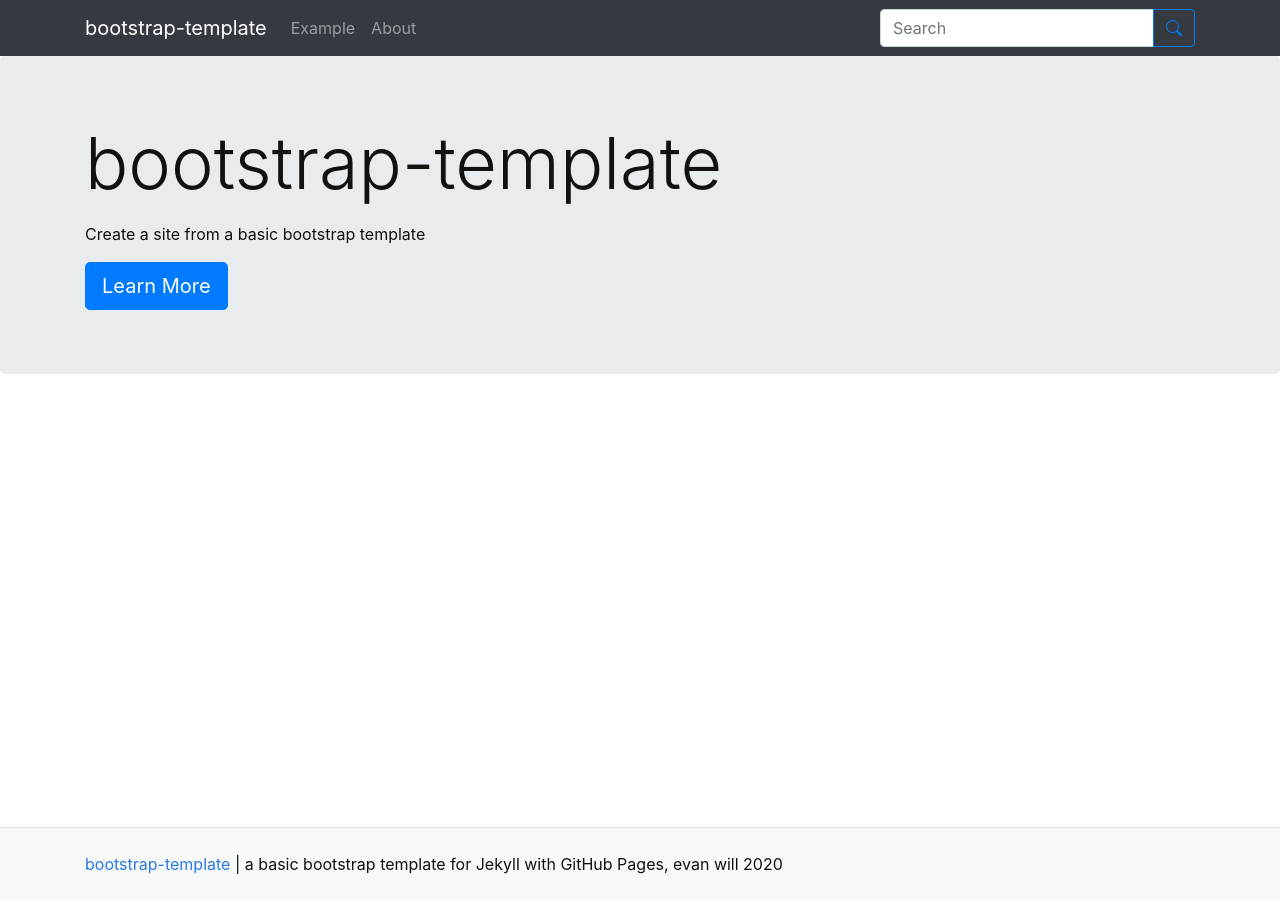
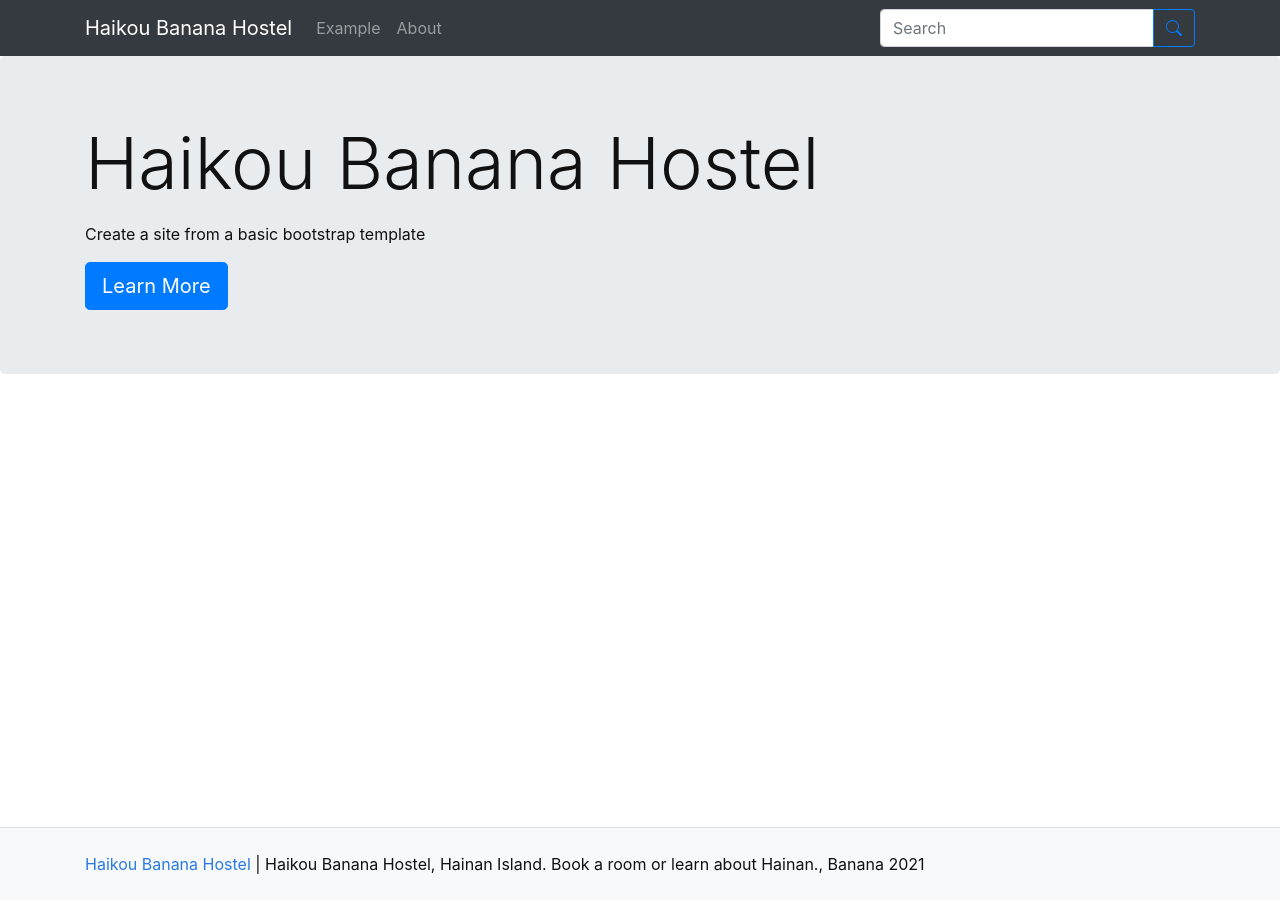
Before and after one commit to pipilu89/bootstrap-template, a Jekyll site: the page built from pages/index.md, in a window 1280 px wide. Built offline with Jekyll 4.4.1, drawn with Linux system fonts in a browser that asks for light colours.

Commit message:
Update _config.yml

```diff
--- a/_config.yml
+++ b/_config.yml
@@ -9,10 +9,10 @@
 #######
 # SITE SETTINGS
 #
-title: bootstrap-template
-description: "a basic bootstrap template for Jekyll with GitHub Pages"
-year: 2020
-author: evan will
+title: Haikou Banana Hostel
+description: "Haikou Banana Hostel, Hainan Island. Book a room or learn about Hainan."
+year: 2021
+author: Banana
 # add search box to navbar, true/false
 search: true
 
@@ -29,7 +29,7 @@ url:
 # baseurl is your github repository's name prefixed with a /
 baseurl:
 # location of code, the full url to your github repository
-source-code: https://github.com/thecdil/bootstrap-template
+source-code: https://github.com/pipilu89/bootstrap-template
 
 ##########
 # GOOGLE ANALYTICS [optional!]
```
